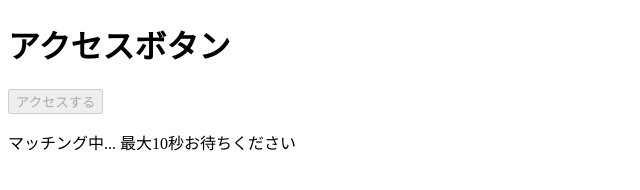
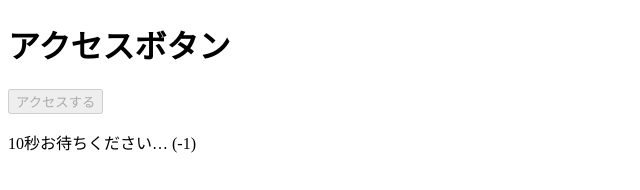
Before and after one commit to tcfk4ensrs-afk/20251225, a plain HTML site: page index.html in a window 1280 px wide. Both pictures are taken after a click on the button "アクセスする". Shown: the whole page, without its empty margins (0-640 px from the left). Drawn offline with Linux system fonts and the light colour scheme; no server answers.

Commit message:
Update index.html

```diff
--- a/index.html
+++ b/index.html
@@ -40,7 +40,6 @@
 
   btn.addEventListener("click", async () => {
     btn.disabled = true;
-    statusEl.textContent = "マッチング中... 最大10秒お待ちください";
 
     const ref = db.collection("access").doc("counter");
     const now = Date.now();
@@ -54,7 +53,6 @@
       let users;
 
       if (!doc.exists) {
-        // 初回：新しい10秒枠を開始
         windowStart = now;
         users = [myId];
       } else {
@@ -62,12 +60,10 @@
         windowStart = data.windowStart;
         users = data.users || [];
 
-        // 10秒経過 → 新しい枠を開始
         if (now - windowStart >= 10000) {
           windowStart = now;
           users = [myId];
         } else {
-          // 同じ端末なら追加しない
           if (!users.includes(myId)) {
             users.push(myId);
           }
@@ -82,6 +78,16 @@
       });
     });
 
+    // 🔥 ここでカウントダウン表示を開始
+    let remaining = Math.max(0, 10 - Math.floor((Date.now() - myWindowStart) / 1000));
+    statusEl.textContent = `10秒お待ちください… (${remaining})`;
+
+    const countdown = setInterval(() => {
+      remaining--;
+      statusEl.textContent = `10秒お待ちください… (${remaining})`;
+      if (remaining <= 0) clearInterval(countdown);
+    }, 1000);
+
     // 受付終了まで待つ
     const waitMs = Math.max(0, 10000 - (Date.now() - myWindowStart));
     await new Promise(resolve => setTimeout(resolve, waitMs));
@@ -90,16 +96,13 @@
     const finalDoc = await ref.get();
     const finalData = finalDoc.data();
 
-    // 自分が属する枠と一致しているか確認
     if (finalData.windowStart !== myWindowStart) {
-      // もし枠が切り替わっていたら1人扱い
       window.location.href = "1.html";
       return;
     }
 
     const finalCount = finalData.users.length;
 
-    // 🎯 ここがあなたの要望通りの動作
     if (finalCount === 1) {
       window.location.href = "1.html";
     } else {
```
